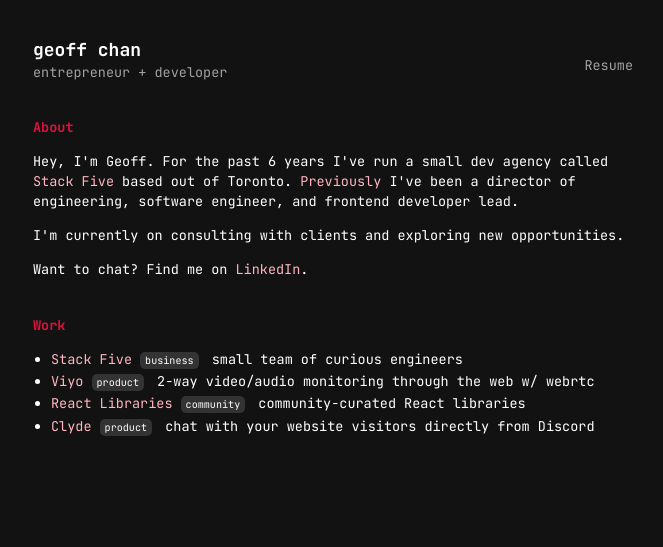
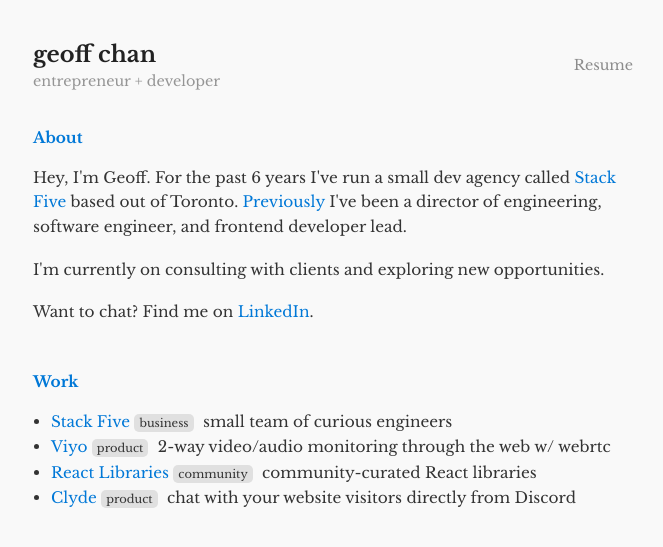
Before and after one commit to geoffchan23/geoffchan23.github.io, a Jekyll site: the page built from index.html, in a window 1280 px wide. Shown: the top 547 px of the page, without its empty margins (307-970 px from the left). Built offline with Jekyll 4.4.1, drawn with Linux system fonts in a browser that asks for light colours.

Commit message:
new light mode style

```diff
--- a/_layouts/default.html
+++ b/_layouts/default.html
@@ -8,7 +8,7 @@
     <link rel="icon" type="image/png" sizes="16x16" href="favicon-16x16.png">
     <link rel="preconnect" href="https://fonts.googleapis.com">
     <link rel="preconnect" href="https://fonts.gstatic.com" crossorigin>
-    <link href="https://fonts.googleapis.com/css2?family=JetBrains+Mono:ital,wght@0,100..800;1,100..800&display=swap" rel="stylesheet">
+    <link href="https://fonts.googleapis.com/css2?family=Libre+Baskerville:ital,wght@0,400;0,700;1,400&family=JetBrains+Mono:ital,wght@0,100..800;1,100..800&display=swap" rel="stylesheet">
     <link rel="stylesheet" href="reset.css">
     <link rel="stylesheet" href="styles.css">
 </head>
--- a/styles.css
+++ b/styles.css
@@ -1,7 +1,7 @@
 body {
-    background-color: #121212;
-    color: white;
-    font-family: "JetBrains Mono", monospace;
+    background-color: #f9f9f9; /* Lighter background */
+    color: #333; /* Darker text for better contrast */
+    font-family: "Libre Baskerville", serif;  /* Use Libre Baskerville */
     margin: 0;
     font-size: 18px;
 }
@@ -17,40 +17,42 @@
     margin-bottom: 2em;
 }
 header h1 {
-    font-size: 1em;
+    font-size: 1.25em; /* Increased font size */
     font-weight: 700;
+    color: #222; /* Darker heading color */
 }
 header span {
-    font-size: .75em;
-    opacity: .6;
+    font-size: .8em; /* Increased font size */
+    opacity: .5; /* Slightly less opaque */
     display: block;
 }
 nav {
     margin-top: 20px;
-    font-size: .75em;
+    font-size: .8em; /* Increased font size */
     display: flex;
-    gap: 10px;
+    gap: 15px; /* Increased gap */
 }
 nav span {
-    opacity: .6;
-    border-left: 1px solid white;
+    opacity: .5; /* Slightly less opaque */
+    border-left: 1px solid #ccc; /* Lighter border color */
     height: 80%;
 }
 nav a {
     text-decoration: none;
     opacity: .6;
+    color: #444; /* Darker link color */
 }
 nav a:hover, .selected {
     opacity: 1;
     text-decoration: underline;
+    color: #222; /* Stronger hover color */
 }
 main {
     text-align: left;
 }
 main article > a {
-    color: white;
-    /* text-decoration: underline; */
-    font-size: .75em;
+    color: #0078d7;
+    font-size: .8em; /* Increased font size */
     margin-bottom: .5em;
     display: block;
     position: relative;
@@ -68,40 +70,40 @@
     top: -25%;
 }
 h1, h2, h3, h4, h5, h6, p, li {
-    font-size: .75em;
-    line-height: 1.5em;
+    font-size: .85em; /* Increased font size */
+    line-height: 1.6em; /* Increased line height for better readability */
 }
 h2 {
-    color: crimson;
+    color: #0078d7; /* Blue heading */
     margin-bottom: 1em;
     font-weight: 700;
 }
 p + p {
-    margin-top: 1em;
+    margin-top: 1.2em; /* Increased margin */
 }
 .tag {
-    background-color: #333;
-    color: white;
+    background-color: #e0e0e0; /* Lighter tag background */
+    color: #333; /* Darker tag text */
     padding: 2px 5px;
     border-radius: 5px;
     font-size: .75em;
     margin-right: 5px;
 }
 section {
-    margin-bottom: 2em;
+    margin-bottom: 2.5em; /* Increased section margin */
 }
 section:not(.about) p {
     opacity: .6;
 }
 section a {
-    color: lightpink;
+    color: #0078d7;
 }
 article {
     position: relative;
 }
 article span.date {
-    font-size: .6em;
-    opacity: .6;
+    font-size: .7em; /* Increased font size */
+    opacity: .5; /* Slightly less opaque */
     position: absolute;
     top: 0;
     right: 0;
@@ -114,5 +116,5 @@
     font-size: 1em;
 }
 .work > div {
-    margin-bottom: 1em;
+    margin-bottom: 1.5em; /* Increased margin */
 }
```
